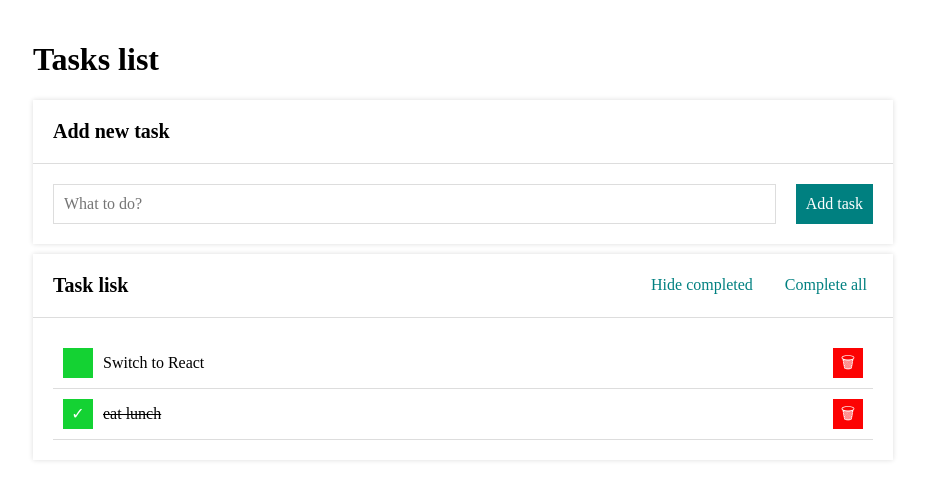
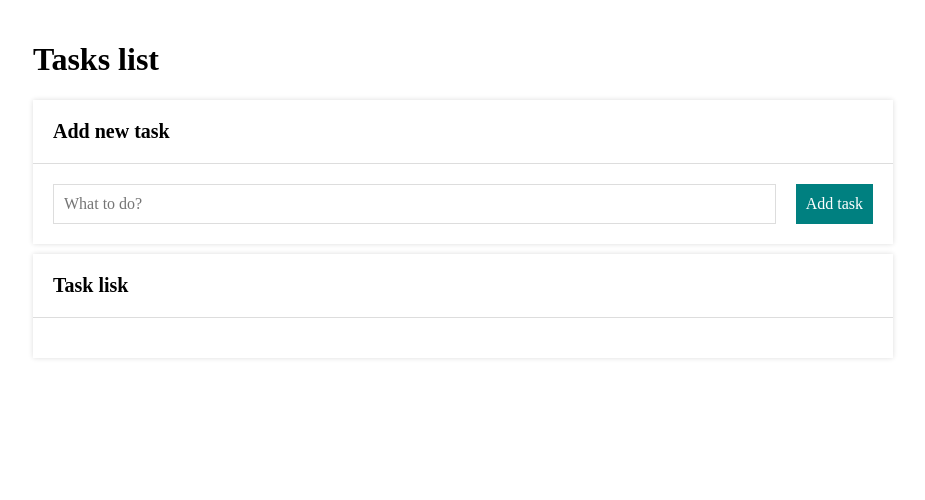
Before and after one commit to IhorDomnich/todo-list-react, a React (Create React App) app: page / in a window 1280 px wide. Shown: the top 500 px of the page, without its empty margins (177-1102 px from the left). Built offline with nearby package versions, Linux system fonts and the light colour scheme.

Commit message:
saving tasks in localStorage

```diff
--- a/src/App.js
+++ b/src/App.js
@@ -1,4 +1,4 @@
-import React, { useState } from 'react';
+import React, { useState, useEffect } from 'react';
 import Form from "./Form";
 import Tasks from "./Tasks";
 import Buttons from "./Buttons";
@@ -6,12 +6,21 @@ import Section from "./Section";
 import Header from "./Header";
 import Container from "./Container";
 
+const getInitialTasks = () => {
+  const tasksFromLocalStorage = localStorage.getItem("tasks");
+
+  return tasksFromLocalStorage
+    ? JSON.parse(tasksFromLocalStorage)
+    : [];
+};
+
 function App() {
   const [hideDone, setHideDone] = useState(false);
-  const [tasks, setTasks] = useState([
-    { id: 1, content: "Switch to React", done: false },
-    { id: 2, content: "eat lunch", done: true }
-  ]);
+  const [tasks, setTasks] = useState(getInitialTasks);
+
+  useEffect(() => {
+    localStorage.setItem("tasks", JSON.stringify(tasks));
+  }, [tasks]);
 
   const toggleHideDone = () => {
     setHideDone(hideDone => !hideDone);
```
